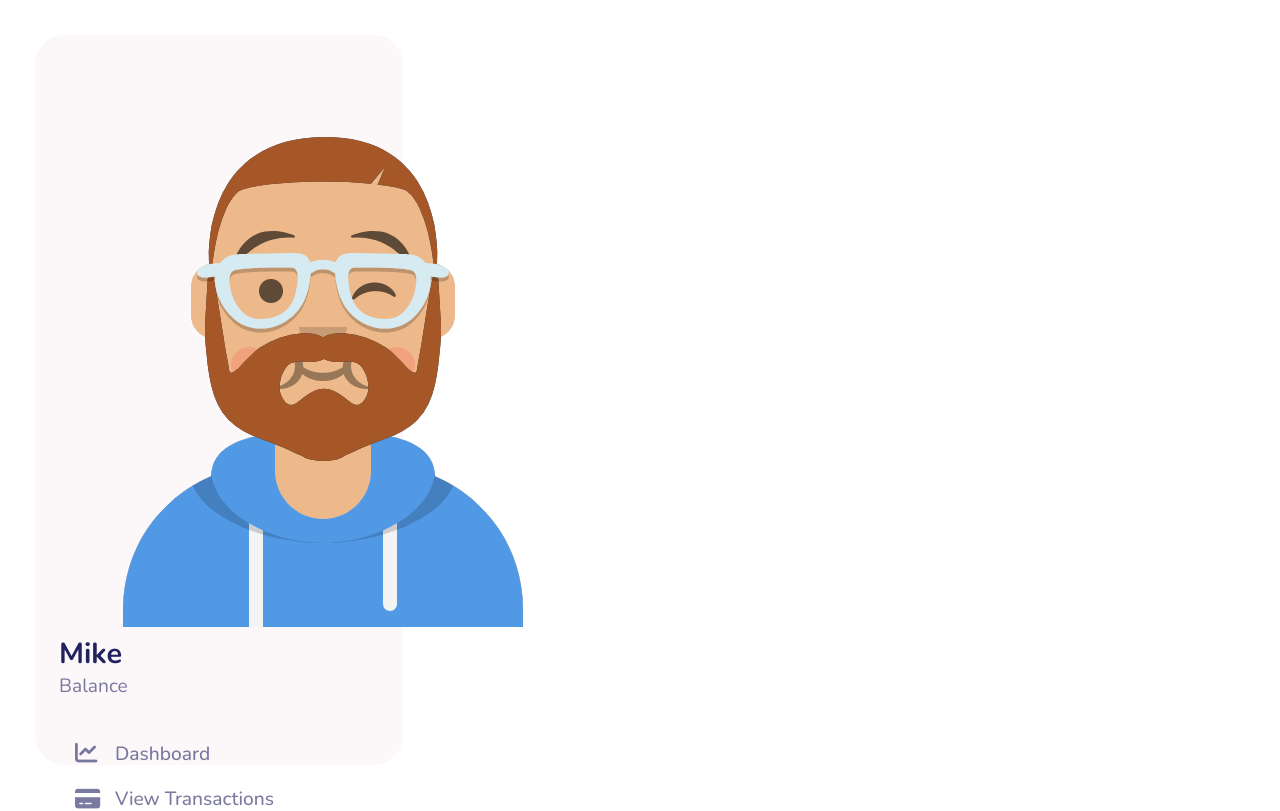
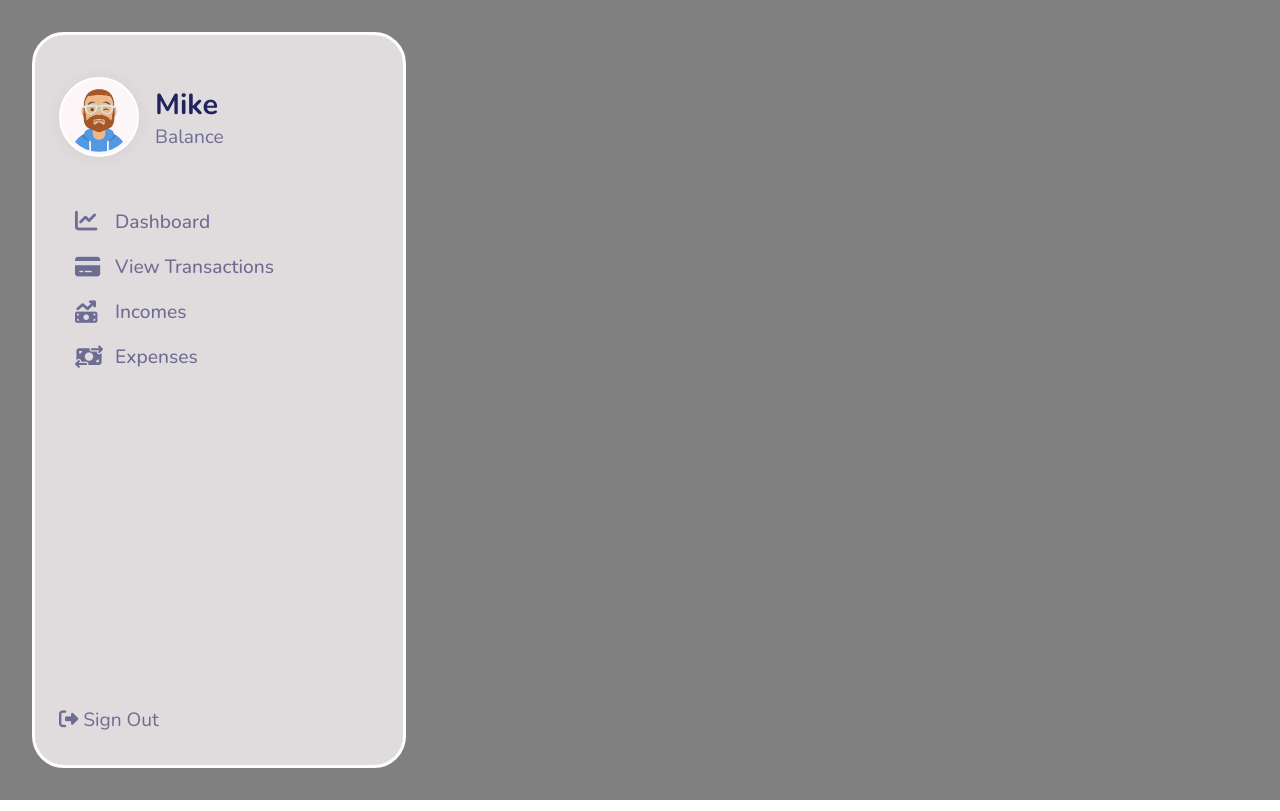
Before and after one commit to Johlil9/Accounting-System, a React (Create React App) app in the folder frontend/: page / in a window 1280 px wide. Shown: the top 811 px of the page. Built offline with nearby package versions, Linux system fonts and the light colour scheme.

Commit message:
Navigation styling finished.

```diff
--- a/frontend/src/App.js
+++ b/frontend/src/App.js
@@ -13,6 +13,7 @@ function App() {
 
 const AppStyled = styled.div`
   height: 100vh;
+  background-color: gray;
 `;
 
 export default App;
--- a/frontend/src/components/navigation/Navigation.js
+++ b/frontend/src/components/navigation/Navigation.js
@@ -45,7 +45,7 @@ padding: 2rem 1.5rem;
     flex-direction: column;
     justify-content: space-between;
     gap: 2rem;
-    .user-con{
+    .user{
         height: 100px;
         display: flex;
         align-items: center;
```
